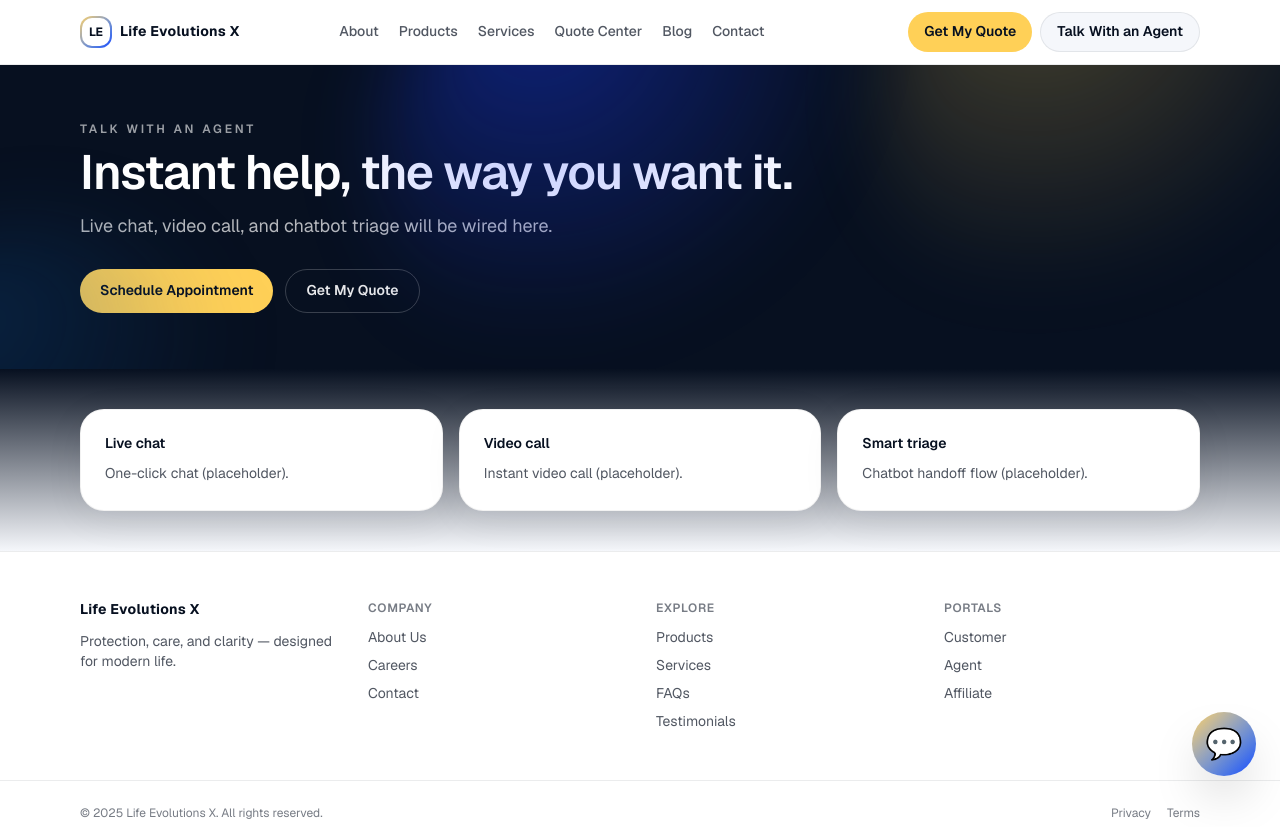
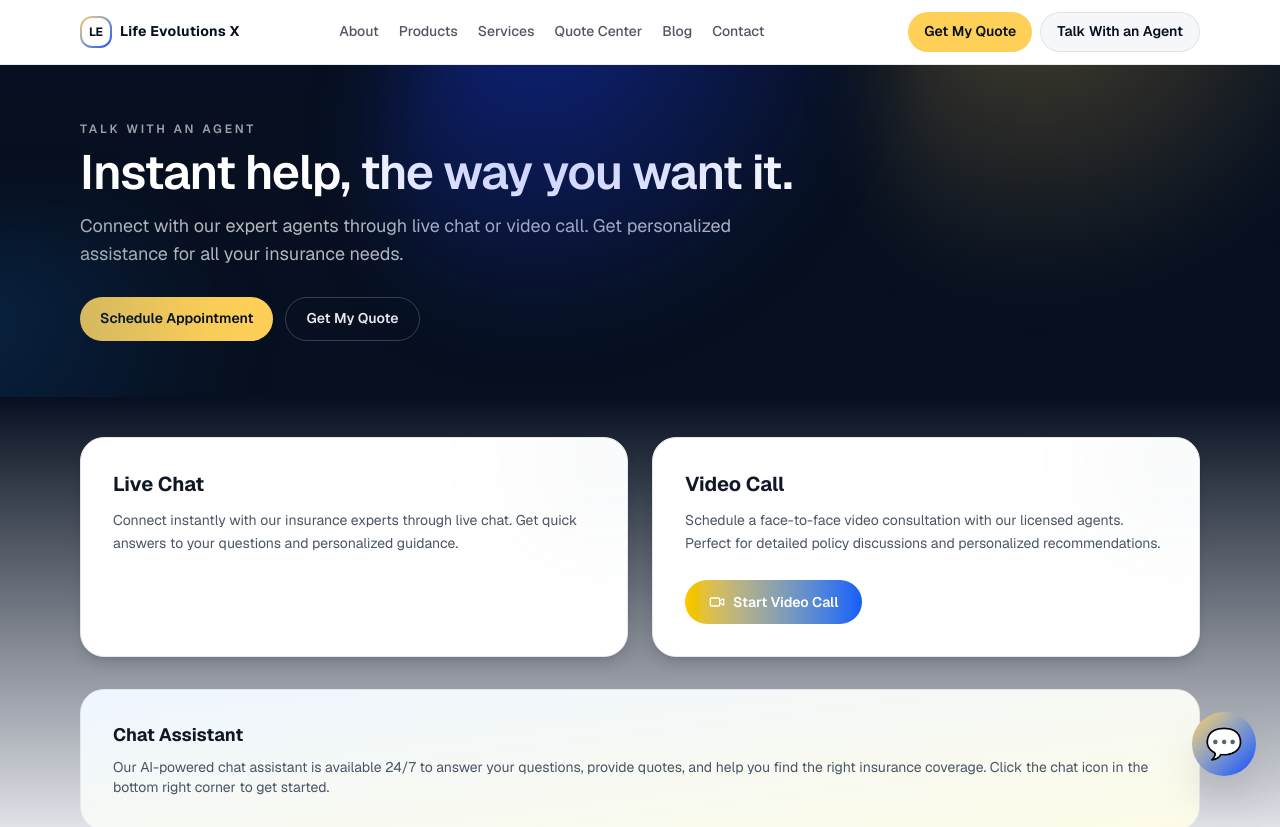
Before and after one commit to searchabdul2025/lifeevolution, a Next.js app: page /talk-with-an-agent in a window 1280 px wide. Shown: the top 827 px of the page. Built offline with nearby package versions, Linux system fonts and the light colour scheme.

Commit message:
Updated chat component: Removed Smart triage, added Chat Assistant, improved video call integration

```diff
--- a/src/app/talk-with-an-agent/page.tsx
+++ b/src/app/talk-with-an-agent/page.tsx
@@ -1,31 +1,67 @@
+"use client";
+
 import { PageShell } from "@/components/PageShell";
+import { Video } from "lucide-react";
 
 export default function TalkWithAnAgentPage() {
+  const handleVideoCall = () => {
+    // Redirect to schedule appointment page where OpenAI assistant is integrated
+    window.location.href = "/schedule-appointment";
+  };
+
   return (
     <PageShell
       eyebrow="Talk With an Agent"
       title="Instant help, the way you want it."
-      description="Live chat, video call, and chatbot triage will be wired here."
+      description="Connect with our expert agents through live chat or video call. Get personalized assistance for all your insurance needs."
       primaryCta={{ href: "/schedule-appointment", label: "Schedule Appointment" }}
       secondaryCta={{ href: "/quote-center", label: "Get My Quote" }}
     >
-      <div className="grid gap-4 md:grid-cols-3">
+      <div className="grid gap-6 md:grid-cols-2">
         {[
-          { t: "Live chat", d: "One-click chat (placeholder)." },
-          { t: "Video call", d: "Instant video call (placeholder)." },
-          { t: "Smart triage", d: "Chatbot handoff flow (placeholder)." },
+          {
+            t: "Live Chat",
+            d: "Connect instantly with our insurance experts through live chat. Get quick answers to your questions and personalized guidance.",
+            action: null
+          },
+          {
+            t: "Video Call",
+            d: "Schedule a face-to-face video consultation with our licensed agents. Perfect for detailed policy discussions and personalized recommendations.",
+            action: handleVideoCall
+          },
         ].map((x) => (
           <div
             key={x.t}
-            className="rounded-3xl border border-black/5 bg-white p-6 shadow-[0_8px_40px_rgba(7,16,32,0.06)]"
+            className="group relative overflow-hidden rounded-3xl border border-gray-200 dark:border-gray-700 bg-white dark:bg-[#1a1f2e] p-8 shadow-lg hover:shadow-2xl transition-all hover:border-yellow-400"
           >
-            <div className="text-sm font-semibold text-[color:var(--ink)]">{x.t}</div>
-            <div className="mt-2 text-sm leading-6 text-[color:rgba(7,16,32,0.70)]">
-              {x.d}
+            <div className="absolute -right-10 -top-10 h-32 w-32 rounded-full bg-gradient-to-br from-yellow-400 to-blue-600 opacity-10 blur-3xl transition-all group-hover:opacity-20"></div>
+
+            <div className="relative">
+              <div className="text-xl font-bold text-gray-900 dark:text-white">{x.t}</div>
+              <div className="mt-3 text-sm leading-relaxed text-gray-600 dark:text-gray-300">
+                {x.d}
+              </div>
+
+              {x.action && (
+                <button
+                  onClick={x.action}
+                  className="mt-6 inline-flex items-center gap-2 rounded-full bg-gradient-to-r from-yellow-400 to-blue-600 px-6 py-3 text-sm font-semibold text-white transition-all hover:scale-105 hover:shadow-xl"
+                >
+                  <Video className="h-4 w-4" />
+                  Start Video Call
+                </button>
+              )}
             </div>
           </div>
         ))}
       </div>
+
+      <div className="mt-8 rounded-3xl border border-gray-200 dark:border-gray-700 bg-gradient-to-br from-blue-50 to-yellow-50 dark:from-blue-900/20 dark:to-yellow-900/20 p-8">
+        <h3 className="text-lg font-bold text-gray-900 dark:text-white">Chat Assistant</h3>
+        <p className="mt-2 text-sm text-gray-600 dark:text-gray-300">
+          Our AI-powered chat assistant is available 24/7 to answer your questions, provide quotes, and help you find the right insurance coverage. Click the chat icon in the bottom right corner to get started.
+        </p>
+      </div>
     </PageShell>
   );
 }
```
